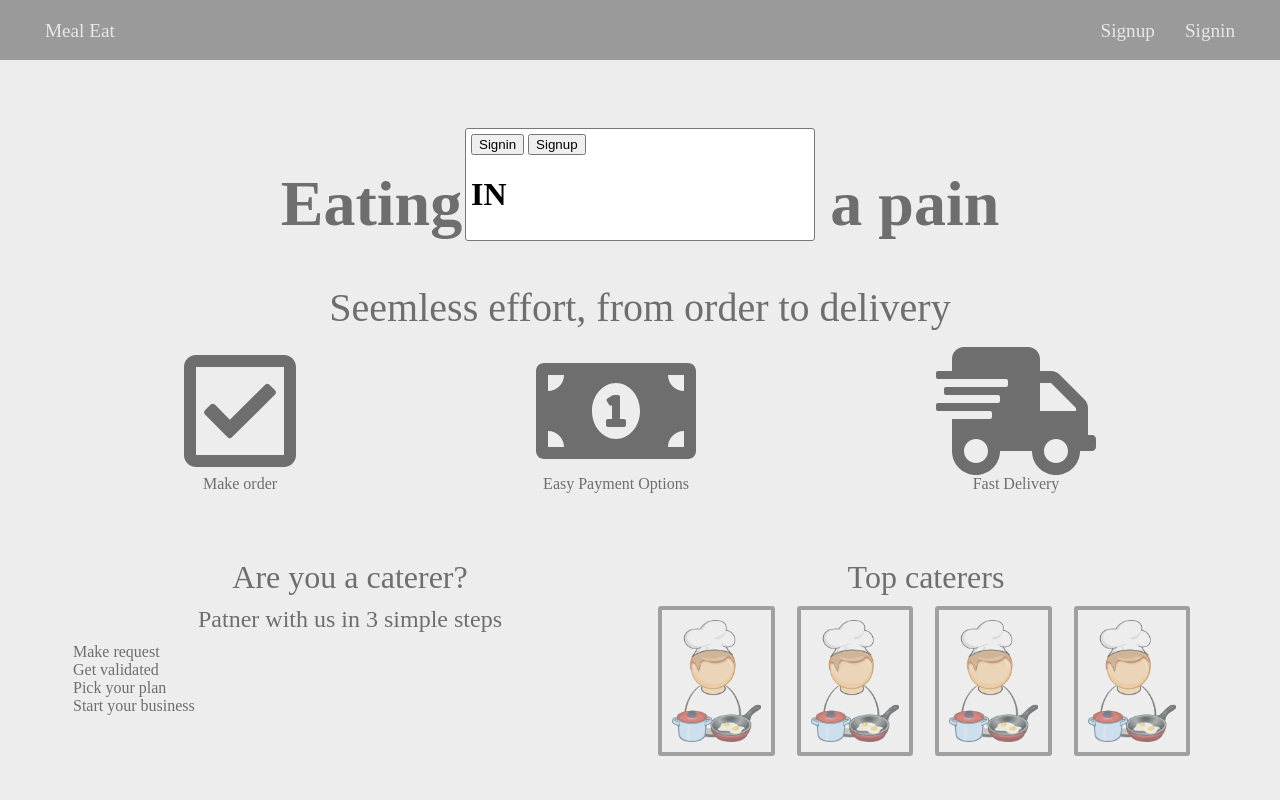
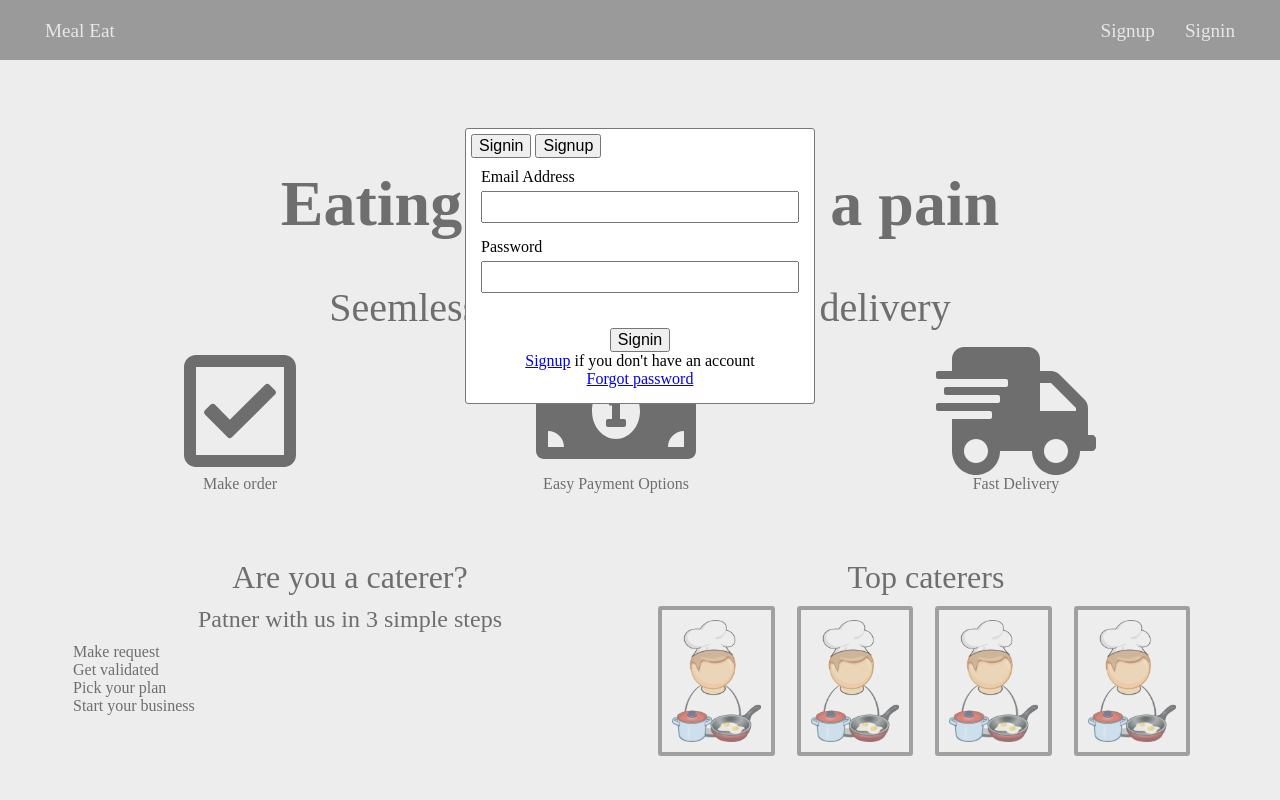
Before and after one commit to Liadi/meal-eat, a plain HTML site: page UI/index.html in a window 1280 px wide. Both pictures are taken after a click on the item "Signin". Shown: the top 800 px of the page. Drawn offline with Linux system fonts and the light colour scheme.

Commit message:
Add modal form content

```diff
--- a/UI/index.html
+++ b/UI/index.html
@@ -103,11 +103,65 @@
         <button onclick="toggleForm('signup')">
           Signup
         </button>
+
         <form id="signup-form">
-          <h1>UP</h1>
+          <div class="form-group">
+            <label for="signup-name">
+              Name
+            </label>
+            <input type="" id="signup-name">
+          </div>
+
+          <div class="form-group">
+            <label for="signup-email">
+              Email Address
+            </label>
+            <input type="" id="signup-email">
+          </div>
+
+          <div class="form-group">
+            <label for="signup-password">
+              Password
+            </label>
+            <input type="" id="signup-password">
+          </div>
+
+          <div class="form-group">
+            <label for="signup-confirm-password">
+              Confirm Password
+            </label>
+            <input type="" id="signup-confirm-password">
+          </div>
+
+          <div class="space-bottom space-top-3x text-center">
+            <button>
+              Signup
+            </button>
+            <p><a href="#">Signin</a> if you already have an account</p>
+          </div>
         </form>
         <form id="signin-form">
-          <h1>IN</h1>
+          <div class="form-group">
+            <label for="signin-email">
+              Email Address
+            </label>
+            <input type="" id="signin-email">
+          </div>
+
+          <div class="form-group">
+            <label for="signin-password">
+              Password
+            </label>
+            <input type="" id="signin-password">
+          </div>
+
+          <div class="space-bottom space-top-3x text-center">
+            <button>
+              Signin
+            </button>
+            <p><a href="#">Signup</a> if you don't have an account</p>
+            <p><a href="#">Forgot password</a></p>
+          </div>
         </form>
       </div>
     </div>
--- a/UI/styles/_major.scss
+++ b/UI/styles/_major.scss
@@ -1,6 +1,10 @@
 @import 'display';
 @import 'grid';
 @import 'footer';
+
+* {
+  font-size: medium;
+}
 
 body {
   margin: 0px;
@@ -12,6 +16,20 @@ p {
 
 main {
   min-height: 70vh;
+}
+
+.form-group {
+  display: block;
+  padding:5px;
+  margin: 5px;
+  label: {
+  }
+  input {
+    padding: 5px;
+    display: block;
+    width: 100%;
+    margin: 5px 0px 0px;
+  }
 }
 
 .flex-container {
```
Also changed, not shown: UI/styles/index.css.
